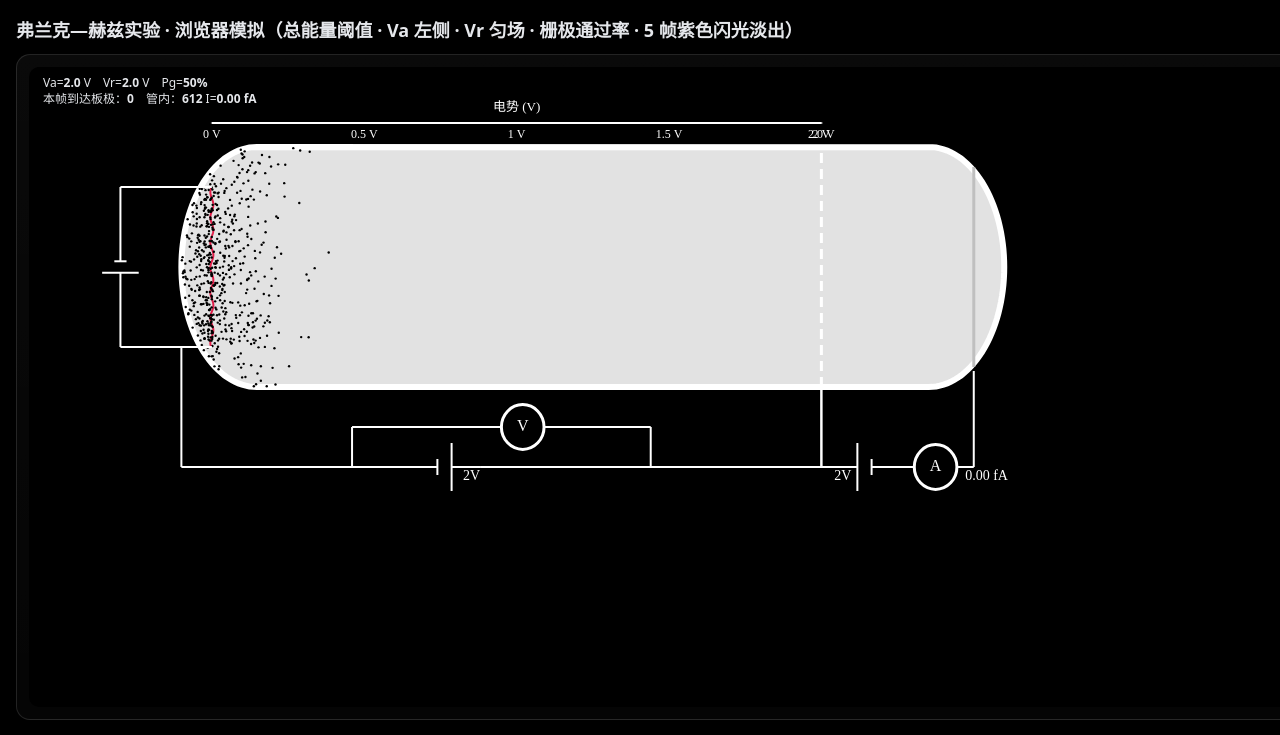
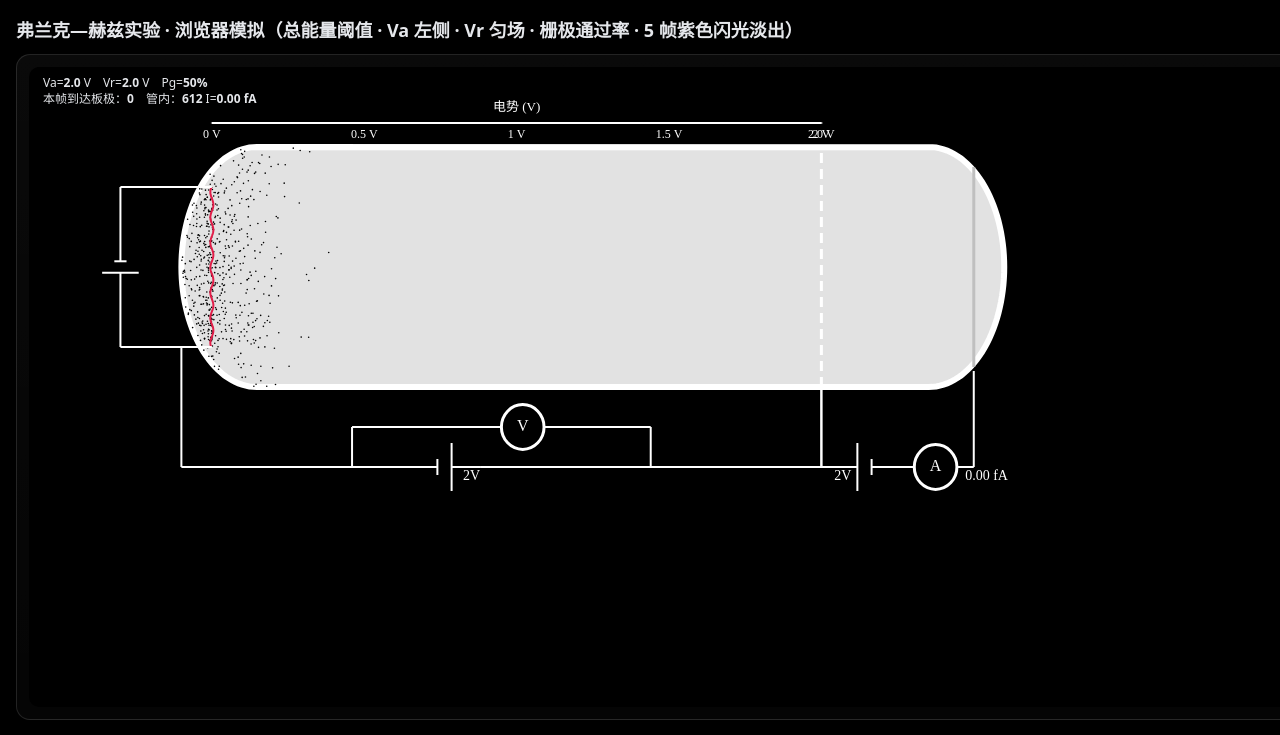
Before and after one commit to Jiangliu-Hong/F-H, a plain HTML site: page f-h.html in a window 1280 px wide. Shown: the top 735 px of the page. Drawn offline with Linux system fonts and the light colour scheme.

Commit message:
fix point size and line float

```diff
--- a/f-h.html
+++ b/f-h.html
@@ -62,7 +62,7 @@
       </div>
       <div class="row">
         <label>每帧发射电子数 <output id="oEmit">18</output></label>
-        <input id="emit" type="range" min="2" max="60" value="2" step="1"/>
+        <input id="emit" type="range" min="1" max="20" value="2" step="1"/>
       </div>
       <div class="row">
         <label>温度 T（1000–3000 K）<output id="oTemp">2000 K</output></label>
@@ -110,7 +110,7 @@ const GAS = {
 
 // ★ 新增(电流)：电荷常数、窗口平均
 const E_CHARGE = 1.602176634e-19;            // C
-const CURRENT_WIN_FRAMES = 100;              // 平滑窗口长度（帧）
+const CURRENT_WIN_FRAMES = 400;              // 平滑窗口长度（帧）
 let hitWindow = new Array(CURRENT_WIN_FRAMES).fill(0);
 let hitIndex = 0, totalHitsInWindow = 0;
 let I_inst_A = 0, I_avg_A = 0;
@@ -383,7 +383,7 @@ function step(Va,Vr,trailLen){
 }
 
 // ===== 绘制参数 =====
-const DOT_R = 1.2;
+const DOT_R = 0.8;
 const STAR_R_OUT = 6;
 const STAR_R_IN  = STAR_R_OUT*0.45;
 const STAR_POINTS = 5;
@@ -472,21 +472,6 @@ function draw(){
   stadiumPath(ctx, 0, ll, 0, d0);
   ctx.lineWidth = 6; ctx.strokeStyle = '#fff'; ctx.stroke();
 
-  // 红色灯丝（波形）
-  ctx.strokeStyle='#e11d48'; ctx.lineWidth=2;
-  const N=100; ctx.beginPath();
-  for(let i=0;i<N;i++){
-    const yv=d0/6 + (d0*4/6)*(i/(N-1));
-    const xv=l0 + 100*Math.sin(yv/100);
-    const px=xMM(xv), py=yMM(yv); if(i===0) ctx.moveTo(px,py); else ctx.lineTo(px,py);
-  }
-  ctx.stroke();
-
-  // 栅极虚线
-  ctx.save(); ctx.setLineDash([10,6]); strokeLine(xGrid,0,xGrid,d0,'#fff',3); ctx.restore();
-
-  // 右极板
-  strokeLine(xAnode, d0/12, xAnode, d0*11/12, '#bfbfbf', 3);
 
   // 轨迹（可选）
   if (+$trail.value>0){
@@ -507,9 +492,11 @@ function draw(){
 
   // 电子
   for (let i=0;i<x.length;i++){
-    const px=xMM(x[i]), py=yMM(y[i]);
-    if (DOT_R<=1.1) { ctx.fillStyle='#000'; ctx.fillRect(px,py,1,1); }
-    else { ctx.beginPath(); ctx.arc(px,py,DOT_R,0,Math.PI*2); ctx.fillStyle='#000'; ctx.fill(); }
+  const px = xMM(x[i]), py = yMM(y[i]);
+  ctx.beginPath();
+  ctx.arc(px, py, DOT_R, 0, Math.PI*2);
+  ctx.fillStyle = '#000';
+  ctx.fill();
   }
 
   // 火花（淡出）
@@ -518,7 +505,25 @@ function draw(){
     const alpha = Math.max(0, s.life / SPARK_TTL);
     drawStar(xMM(s.x), yMM(s.y), alpha);
   }
-  // 顶部电势轴（改动②）
+  // 红色灯丝（波形）
+  ctx.strokeStyle='#e11d48'; ctx.lineWidth=2;
+  const N=100; ctx.beginPath();
+  for(let i=0;i<N;i++){
+    const yv=d0/6 + (d0*4/6)*(i/(N-1));
+    const xv=l0 + 100*Math.sin(yv/100);
+    const px=xMM(xv), py=yMM(yv); if(i===0) ctx.moveTo(px,py); else ctx.lineTo(px,py);
+  }
+  ctx.stroke();
+
+  // 栅极虚线
+  ctx.save(); ctx.setLineDash([10,6]); strokeLine(xGrid,0,xGrid,d0,'#fff',3); ctx.restore();
+
+  // 右极板
+  strokeLine(xAnode, d0/12, xAnode, d0*11/12, '#bfbfbf', 3);
+
+
+
+// 顶部电势轴（改动②）
   drawPotentialAxis(+$va.value);
   // 下方电路与标注（保持你当前版）
   const yBase=-d0*5/15;
```
